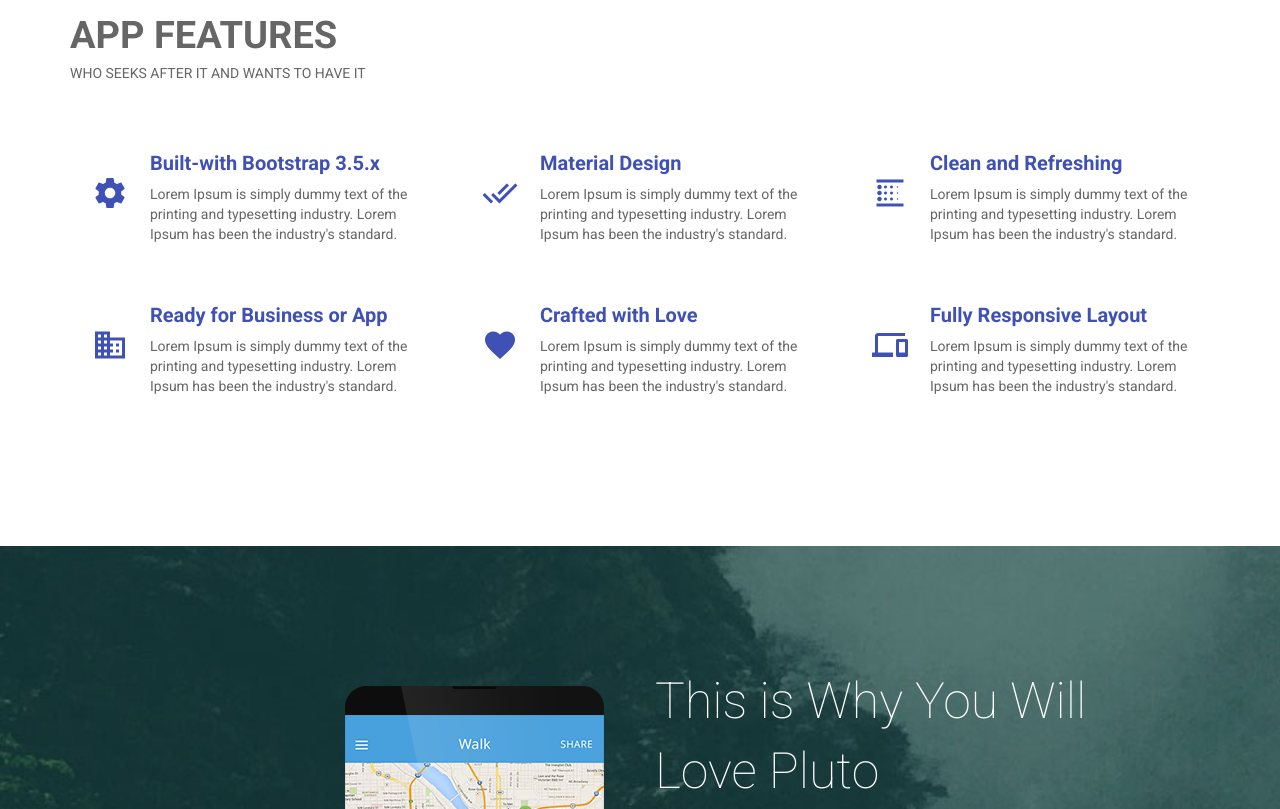
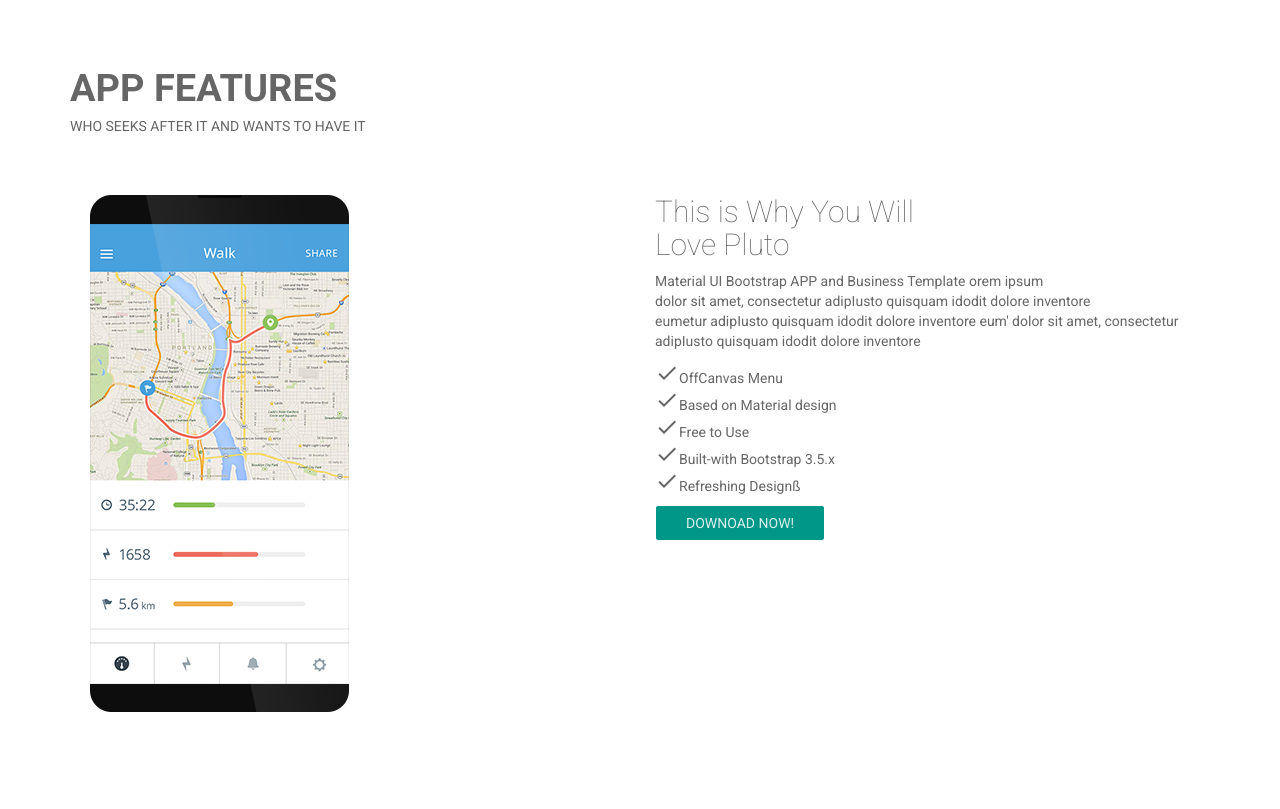
Before and after one commit to frankcasttle/Semaforos, a plain HTML site: page index.html in a window 1280 px wide. Shown: the part 820-1629 px from the top of the page. Drawn offline with Linux system fonts and the light colour scheme.

Commit message:
Add files via upload

```diff
--- a/index.html
+++ b/index.html
@@ -7,7 +7,7 @@
     <meta name="keywords" content="Bootstrap, Landing page, Template, Registration, Landing">
     <meta name="viewport" content="width=device-width, initial-scale=1, maximum-scale=1">
     <meta name="author" content="Grayrids">
-		<title>Pluto - Material UI Inspired Bootstrap Template</title>
+		<title>Semáforos Innecesarios en México</title>
 
     <link href="css/bootstrap.min.css" rel="stylesheet">
     <!-- Font Awesome CSS -->
@@ -46,7 +46,7 @@
             <div class="navbar navbar-inverse sticky-navigation navbar-fixed-top" role="navigation" data-spy="affix" data-offset-top="200">
               <div class="container">
                 <div class="navbar-header">
-                  <a class="logo-left " href="index.html"><i class="mdi-image-timelapse"></i>Pluto</a>
+                  <a class="logo-left " href="index.html"><i class="mdi-image-timelapse"></i>SINL</a>
                 </div>
                 <div class="navbar-right">
                   <button class="menu-icon"  id="open-button">
@@ -57,10 +57,10 @@
             </div>
         </div>
         <div class="contents text-right">
-          <h1 class="wow fadeInRight" data-wow-duration="1000ms" data-wow-delay="300ms">Pluto - Material UI Inspired Bootstrap Template</h1>
-          <p class="wow fadeInRight" data-wow-duration="1000ms" data-wow-delay="400ms">Material Design Inspired HTML5 Bootstrap Template for Business and App</p>
-          <a href="#why" class="btn btn-lg btn-primary wow fadeInUp" data-wow-duration="1000ms" data-wow-delay="400ms">Download</a>
-          <a href="#features" class="btn btn-lg btn-border wow fadeInUp" data-wow-duration="1000ms" data-wow-delay="500ms">Learn More</a>
+          <h1 class="wow fadeInRight" data-wow-duration="1000ms" data-wow-delay="300ms">Reporta los semáforos que solo generan tráfico y caos </h1>
+          <p class="wow fadeInRight" data-wow-duration="1000ms" data-wow-delay="400ms">Python + HTML5</p>
+          <a href="#why" class="btn btn-lg btn-primary wow fadeInUp" data-wow-duration="1000ms" data-wow-delay="400ms">Tweet</a>
+
         </div>
     </header>
 
@@ -72,92 +72,33 @@
         </div>
       <div class="row">
 
-          <div class="col-md-4 col-sm-6 wow fadeInDown" data-wow-duration="1000ms" data-wow-delay="300ms">
-            <div class="features">
-              <div class="icon">
-                <i class="mdi-action-settings"></i>
+        <div class="col-md-6 col-sm-6 wow fadeInRight" data-wow-duration="1000ms" data-wow-delay="300ms">
+          <img src="img/features/img1.png" alt="">
         </div>
-              <div class="features-text">
-                <h4>Built-with Bootstrap 3.5.x</h4>
+
+        <div class="col-md-6 col-sm-6 wow fadeInLeft" data-wow-duration="1000ms" data-wow-delay="300ms">
+          <div class="pull-left content">
+            <h2>This is Why You Will <br> Love Pluto</h2>
             <p>
-                  Lorem Ipsum is simply dummy text of the printing and typesetting industry. Lorem Ipsum has been the industry's standard.
+              Material UI Bootstrap APP and Business Template orem ipsum <br>
+              dolor sit amet, consectetur adipIusto quisquam idodit dolore inventore <br>
+              eumetur adipIusto quisquam idodit dolore inventore eum'
+              dolor sit amet, consectetur adipIusto quisquam idodit dolore inventore <br>
             </p>
-              </div>
+            <ul class="list-item">
+              <li><i class="mdi-action-done"></i>OffCanvas Menu</li>
+              <li><i class="mdi-action-done"></i>Based on Material design</li>
+              <li><i class="mdi-action-done"></i>Free to Use</li>
+              <li><i class="mdi-action-done"></i>Built-with Bootstrap 3.5.x</li>
+              <li><i class="mdi-action-done"></i>Refreshing Designß</li>
+            </ul>
+            <a href="javascript:void(0)" class="btn btn-lg btn-primary">Downoad Now!</a>
           </div>
         </div>
 
 
-          <div class="col-md-4 col-sm-6 wow fadeInDown" data-wow-duration="1000ms" data-wow-delay="450ms">
-            <div class="features">
-              <div class="icon">
-                <i class="mdi-action-done-all"></i>
-              </div>
-              <div class="features-text">
-                <h4>Material Design</h4>
-                <p>
-                  Lorem Ipsum is simply dummy text of the printing and typesetting industry. Lorem Ipsum has been the industry's standard.
-                </p>
-              </div>
-            </div>
-          </div>
-
-          <div class="col-md-4 col-sm-6 wow fadeInDown" data-wow-duration="1000ms" data-wow-delay="550ms">
-            <div class="features">
-              <div class="icon">
-                <i class="mdi-image-blur-linear"></i>
-              </div>
-              <div class="features-text">
-                <h4>Clean and Refreshing</h4>
-                <p>
-                  Lorem Ipsum is simply dummy text of the printing and typesetting industry. Lorem Ipsum has been the industry's standard.
-                </p>
-              </div>
-            </div>
-          </div>
 
 
-          <div class="col-md-4 col-sm-6 wow fadeInDown" data-wow-duration="1000ms" data-wow-delay="650ms">
-            <div class="features">
-              <div class="icon">
-                <i class="mdi-communication-business"></i>
-              </div>
-              <div class="features-text">
-                <h4>Ready for Business or App</h4>
-                <p>
-                  Lorem Ipsum is simply dummy text of the printing and typesetting industry. Lorem Ipsum has been the industry's standard.
-                </p>
-              </div>
-            </div>
-          </div>
-
-
-          <div class="col-md-4 col-sm-6 wow fadeInDown" data-wow-duration="1000ms" data-wow-delay="750ms">
-            <div class="features">
-              <div class="icon">
-                <i class="mdi-action-favorite"></i>
-              </div>
-              <div class="features-text">
-                <h4>Crafted with Love</h4>
-                <p>
-                  Lorem Ipsum is simply dummy text of the printing and typesetting industry. Lorem Ipsum has been the industry's standard.
-                </p>
-              </div>
-            </div>
-          </div>
-
-          <div class="col-md-4 col-sm-6 wow fadeInDown" data-wow-duration="1000ms" data-wow-delay="850ms">
-            <div class="features">
-              <div class="icon">
-                <i class="mdi-hardware-phonelink"></i>
-              </div>
-              <div class="features-text">
-                <h4>Fully Responsive Layout</h4>
-                <p>
-                  Lorem Ipsum is simply dummy text of the printing and typesetting industry. Lorem Ipsum has been the industry's standard.
-                </p>
-              </div>
-            </div>
-          </div>
       </div>
       </div>
     </section>
```
Lines whose indentation alone changed are shown as unchanged.
